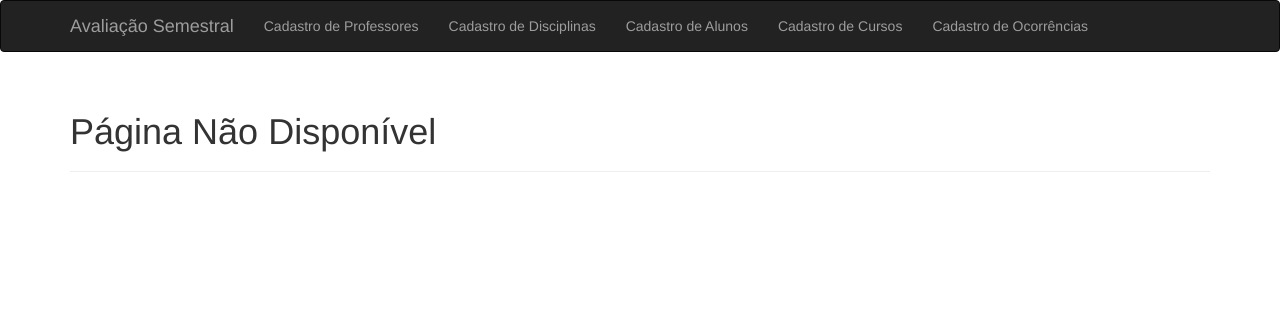
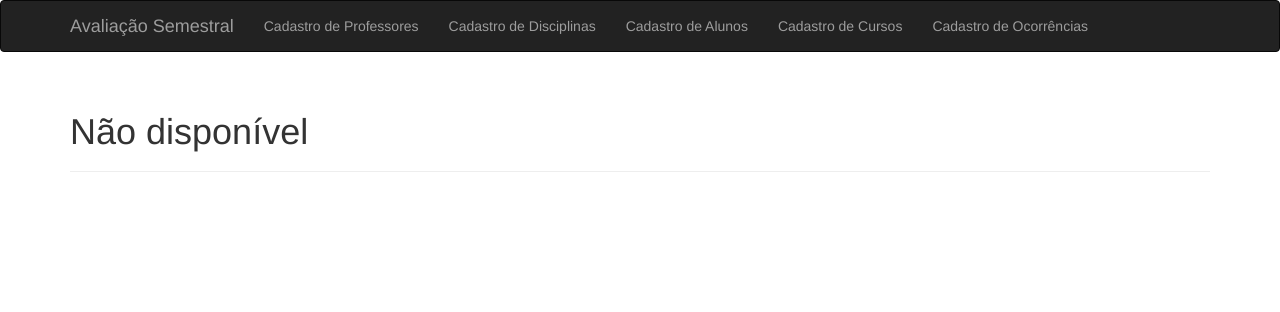
Before and after one commit to GabrielOniz/avaliacaoP1, a Flask app: page /professores in a window 1280 px wide. Shown: the top 312 px of the page. Run offline with Flask 3, Linux system fonts and the light colour scheme; some libraries are stand-ins or nearby versions.

Commit message:
Add files via upload

```diff
--- a/app/templates/whoops.html
+++ b/app/templates/whoops.html
@@ -4,6 +4,6 @@
 
 {% block page_content %}
 <div class="page-header">
-    <h1>Página Não Disponível</h1>
+    <h1>Não disponível</h1>
 </div>
 {% endblock %}
```
Also changed, not shown: data-dev.sqlite.
